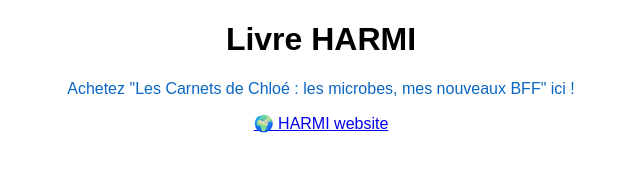
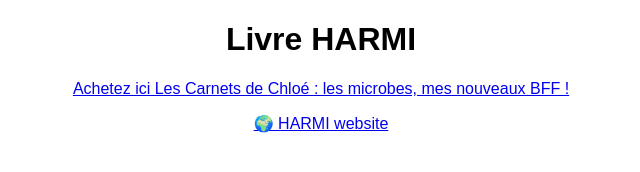
Before and after one commit to harmi-project/LIVRE, a plain HTML site: page index.html in a window 1280 px wide. Shown: the whole page, without its empty margins (319-959 px from the left). Drawn offline with Linux system fonts and the light colour scheme.

Commit message:
Update index.html

```diff
--- a/index.html
+++ b/index.html
@@ -12,8 +12,8 @@
   <h1>Livre HARMI</h1>
 
   <p>
-    <a href="https://pufc.univ-fcomte.fr/" style="color:#0A66C2; text-decoration:none;">
-      Achetez "Les Carnets de Chloé : les microbes, mes nouveaux BFF" ici !
+    <a href="https://pufc.univ-fcomte.fr/" target="_blank">
+      Achetez ici Les Carnets de Chloé : les microbes, mes nouveaux BFF !
 </a>
   </p>
 
```
